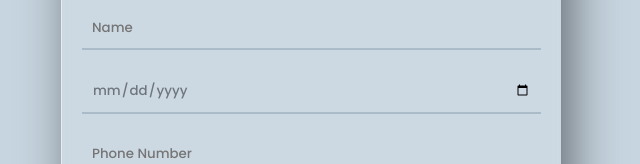
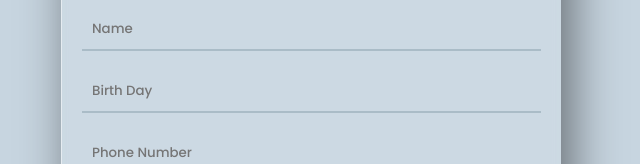
Before and after one commit to vishwaUdayanga/SI-system, a React (Create React App) app: page /sign-up in a window 1280 px wide. Shown: the part 296-460 px from the top of the page, without its empty margins (329-969 px from the left). Built offline with nearby package versions, Linux system fonts and the light colour scheme.

Commit message:
changing media

```diff
--- a/src/main-pages/SignUp.js
+++ b/src/main-pages/SignUp.js
@@ -1,5 +1,5 @@
 import '../styles/sign-up.css'
-import { useState, useEffect } from 'react'
+import { useState, useEffect, useRef } from 'react'
 import { Link } from 'react-router-dom'
 
 
@@ -15,6 +15,7 @@ function SignUp() {
     })
     const [formErrors, setFormErrors] = useState({})
     const [isSubmit, setIsSubmit] = useState(false)
+    const ref = useRef()
 
     async function signUpStudent(event) {
         event.preventDefault()
@@ -116,11 +117,13 @@ function SignUp() {
                         maxLength={40}
                     />
                     <input
-                        type='date'
+                        type='text'
                         placeholder='Birth Day'
                         value={formData.birthday}
                         onChange={(e) => setFormData({...formData, birthday: e.target.value})}
                         required={true}
+                        ref={ref}
+                        onFocus={() => (ref.current.type = "date")}
                     />
                     <input
                         type='number'
--- a/src/styles/sign-up.css
+++ b/src/styles/sign-up.css
@@ -134,3 +134,9 @@
         width: 100%;
     }
 }
+
+@media(max-width: 577px) {
+    .notification{
+        padding: 0 10px;
+    }
+}
```
